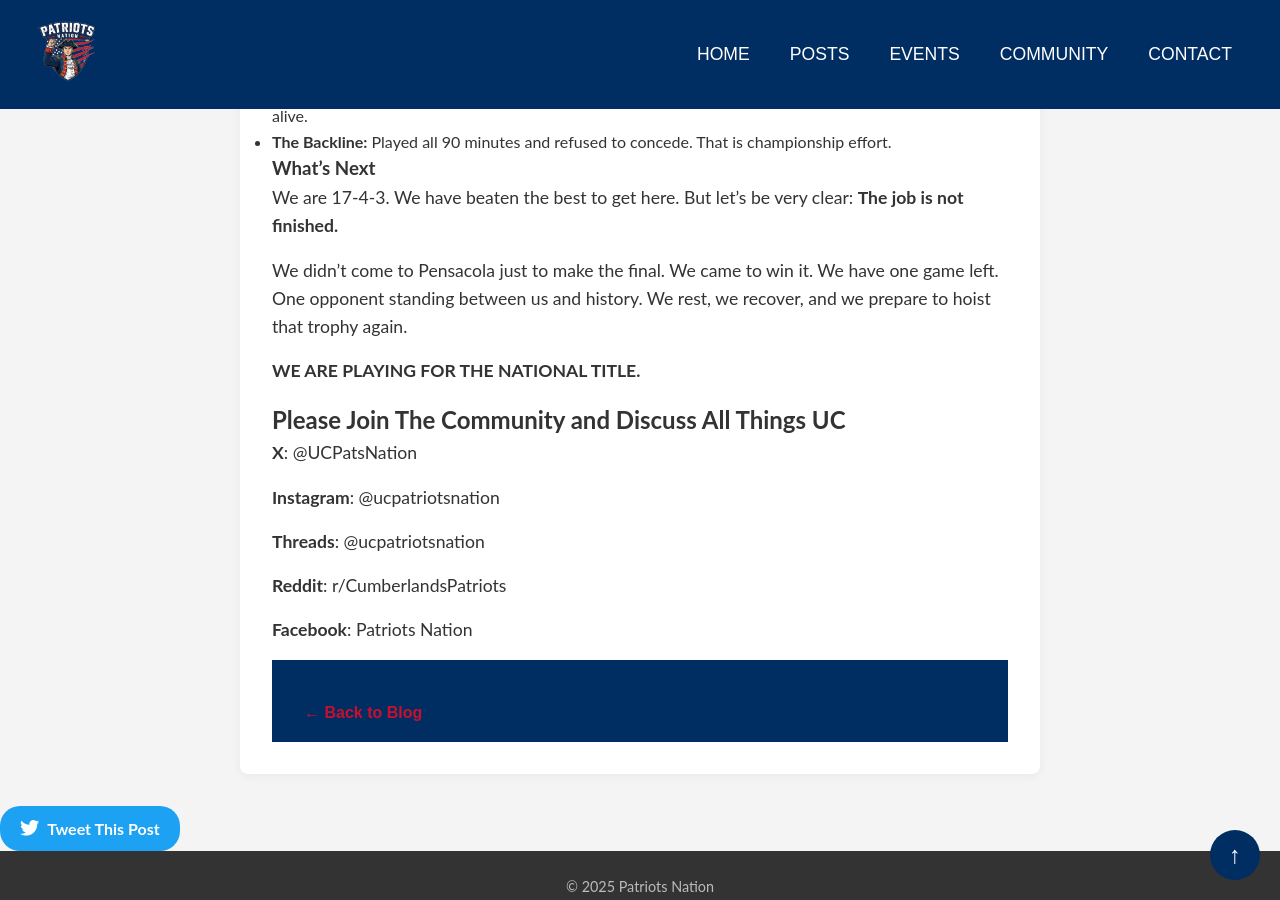
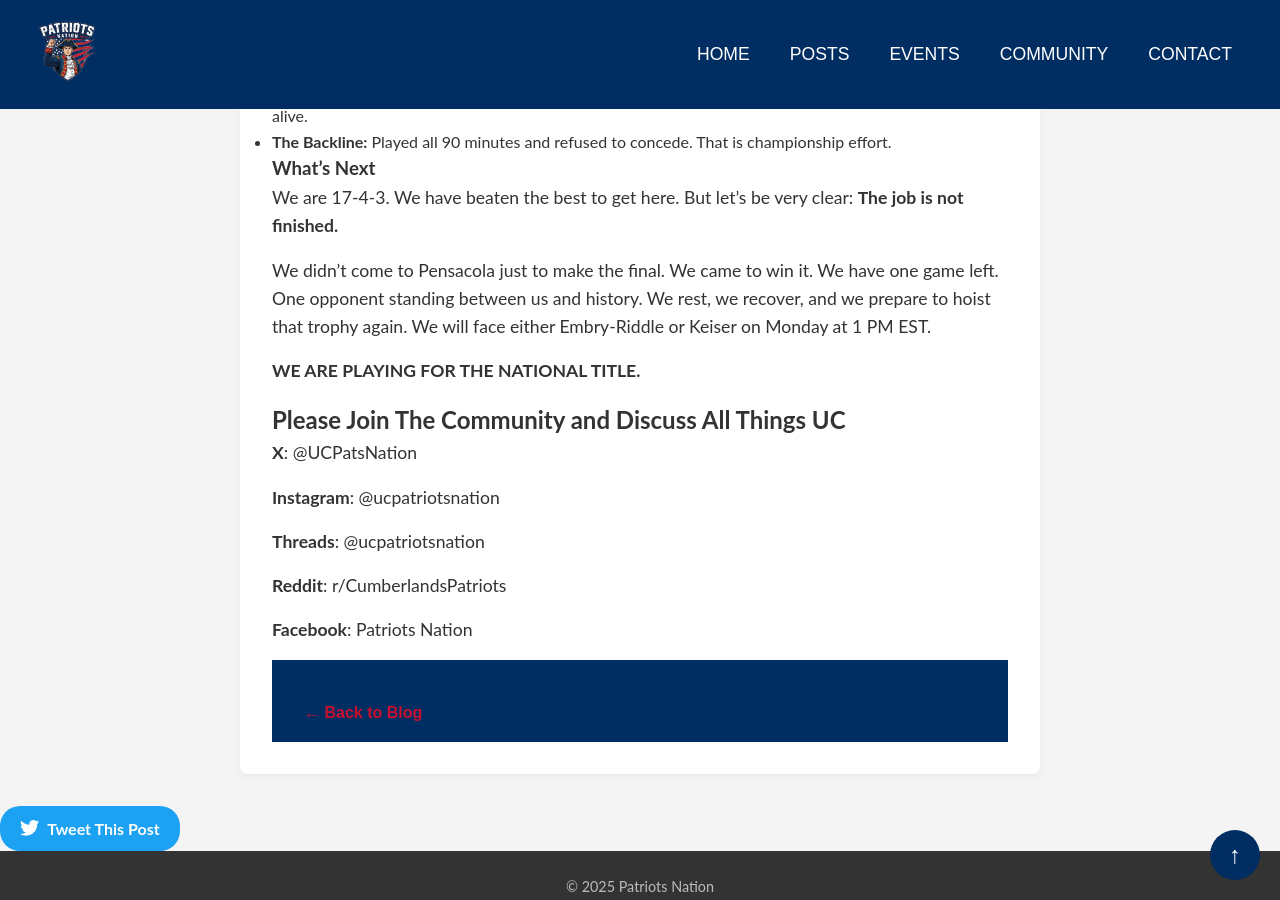
Before and after one commit to bshroats5/Patriots_Nation, a Jekyll site: the page built from _posts/2025-16-6-We-Are-National-Title-Bound.md, in a window 1280 px wide and 900 px high, scrolled down 1536 px. Built offline with Jekyll 4.4.1, drawn with Linux system fonts in a browser that asks for light colours.

Commit message:
Add opponent and match time to championship post
Updated the post to specify that the team will face either Embry-Riddle or Keiser on Monday at 1 PM EST in the national title match.

```diff
--- a/_posts/2025-16-6-We-Are-National-Title-Bound.md
+++ b/_posts/2025-16-6-We-Are-National-Title-Bound.md
@@ -43,7 +43,7 @@ We didn't just survive this game; we controlled the tempo.
 
 We are 17-4-3. We have beaten the best to get here. But let's be very clear: **The job is not finished.**
 
-We didn't come to Pensacola just to make the final. We came to win it. We have one game left. One opponent standing between us and history. We rest, we recover, and we prepare to hoist that trophy again.
+We didn't come to Pensacola just to make the final. We came to win it. We have one game left. One opponent standing between us and history. We rest, we recover, and we prepare to hoist that trophy again. We will face either Embry-Riddle or Keiser on Monday at 1 PM EST.
 
 **WE ARE PLAYING FOR THE NATIONAL TITLE.**
 
```
